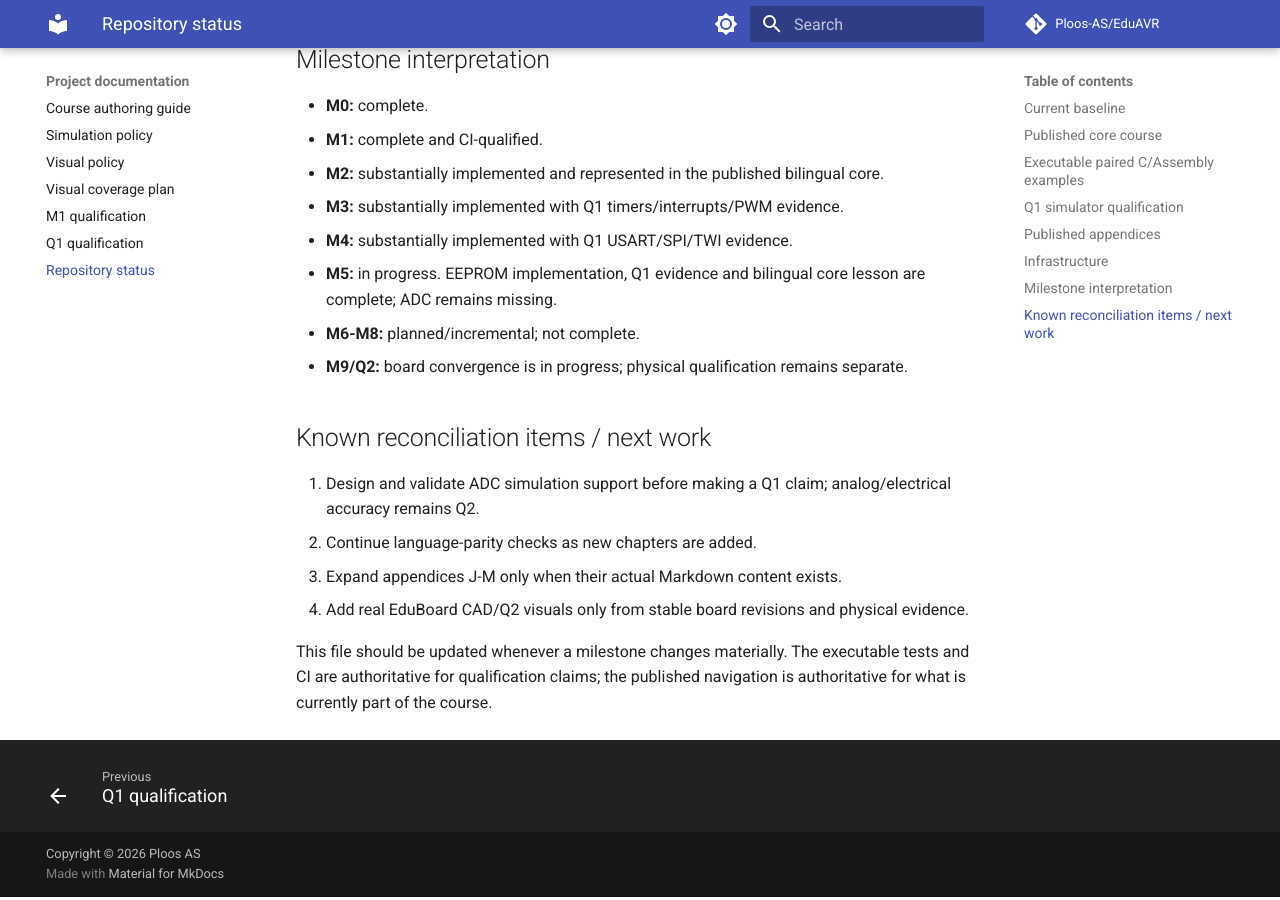
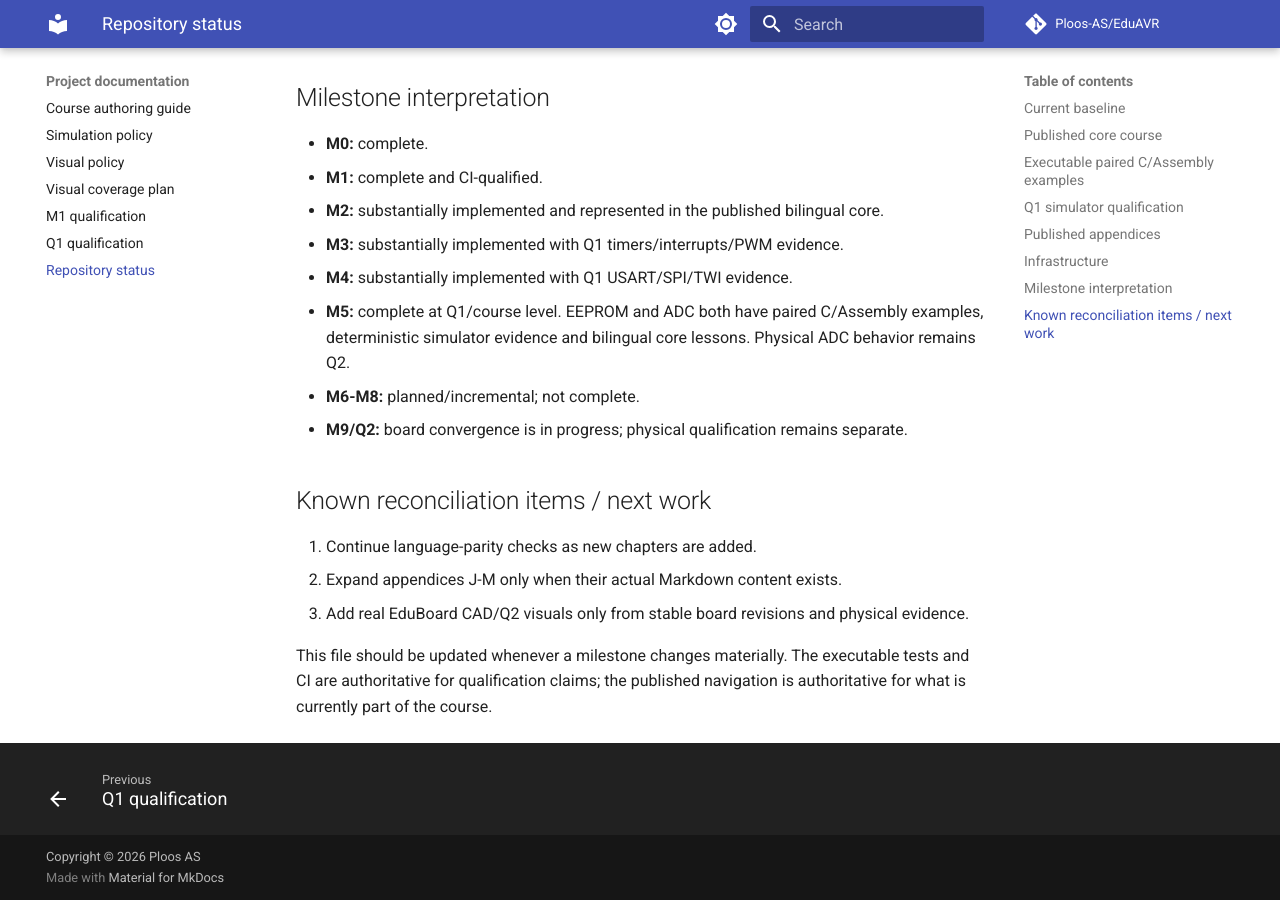
Before and after one commit to Ploos-AS/EduAVR, an MkDocs documentation site: the page built from docs/STATUS.md, in a window 1280 px wide and 900 px high, scrolled down 3620 px. Built offline with MkDocs 1.6.1 and Material for MkDocs 9.7.7, drawn with Linux system fonts in a browser that asks for light colours; comment, search, counter and statistics services are not loaded; some of the changed text lies outside the part shown.

Commit message:
docs: mark M5 ADC and EEPROM complete

```diff
--- a/docs/STATUS.md
+++ b/docs/STATUS.md
@@ -26,9 +26,9 @@ The published navigation currently contains eleven core chapters in each languag
 8. USART;
 9. dual-UART bridge;
 10. SPI;
-11. TWI/I2C.
-
-EEPROM is now a published bilingual core chapter with paired implementation and Q1 evidence. ADC is **not yet a published core chapter**.
+11. TWI/I2C;
+12. EEPROM;
+13. ADC.
 
 ## Executable paired C/Assembly examples
 
@@ -48,9 +48,10 @@ The build currently contains paired C and hand-written Assembly firmware for:
 - robust USART;
 - SPI;
 - TWI/I2C;
-- EEPROM.
+- EEPROM;
+- ADC.
 
-EEPROM implementation, qualification and published curriculum are now aligned.
+EEPROM and ADC implementation, qualification and published curriculum are now aligned.
 
 ## Q1 simulator qualification
 
@@ -70,8 +71,7 @@ Current automated Q1 evidence covers:
 | SPI | controller configuration plus virtual peripheral transfer |
 | TWI/I2C | controller configuration plus virtual EEPROM roundtrip |
 | EEPROM | paired firmware writes 0x5a at address 0x12 and reads 0x5a back |
-
-ADC has no equivalent core example or Q1 qualification yet.
+| ADC | paired firmware converts modeled ADC0 2500 mV input to approximately 775 |
 
 ## Published appendices
 
@@ -110,15 +110,14 @@ Implemented repository infrastructure includes:
 - **M2:** substantially implemented and represented in the published bilingual core.
 - **M3:** substantially implemented with Q1 timers/interrupts/PWM evidence.
 - **M4:** substantially implemented with Q1 USART/SPI/TWI evidence.
-- **M5:** in progress. EEPROM implementation, Q1 evidence and bilingual core lesson are complete; ADC remains missing.
+- **M5:** complete at Q1/course level. EEPROM and ADC both have paired C/Assembly examples, deterministic simulator evidence and bilingual core lessons. Physical ADC behavior remains Q2.
 - **M6-M8:** planned/incremental; not complete.
 - **M9/Q2:** board convergence is in progress; physical qualification remains separate.
 
 ## Known reconciliation items / next work
 
-1. Design and validate ADC simulation support before making a Q1 claim; analog/electrical accuracy remains Q2.
-2. Continue language-parity checks as new chapters are added.
-3. Expand appendices J-M only when their actual Markdown content exists.
-4. Add real EduBoard CAD/Q2 visuals only from stable board revisions and physical evidence.
+1. Continue language-parity checks as new chapters are added.
+2. Expand appendices J-M only when their actual Markdown content exists.
+3. Add real EduBoard CAD/Q2 visuals only from stable board revisions and physical evidence.
 
 This file should be updated whenever a milestone changes materially. The executable tests and CI are authoritative for qualification claims; the published navigation is authoritative for what is currently part of the course.
```
Also changed, not shown: other parts of docs/STATUS.md (+1 -1 lines).
